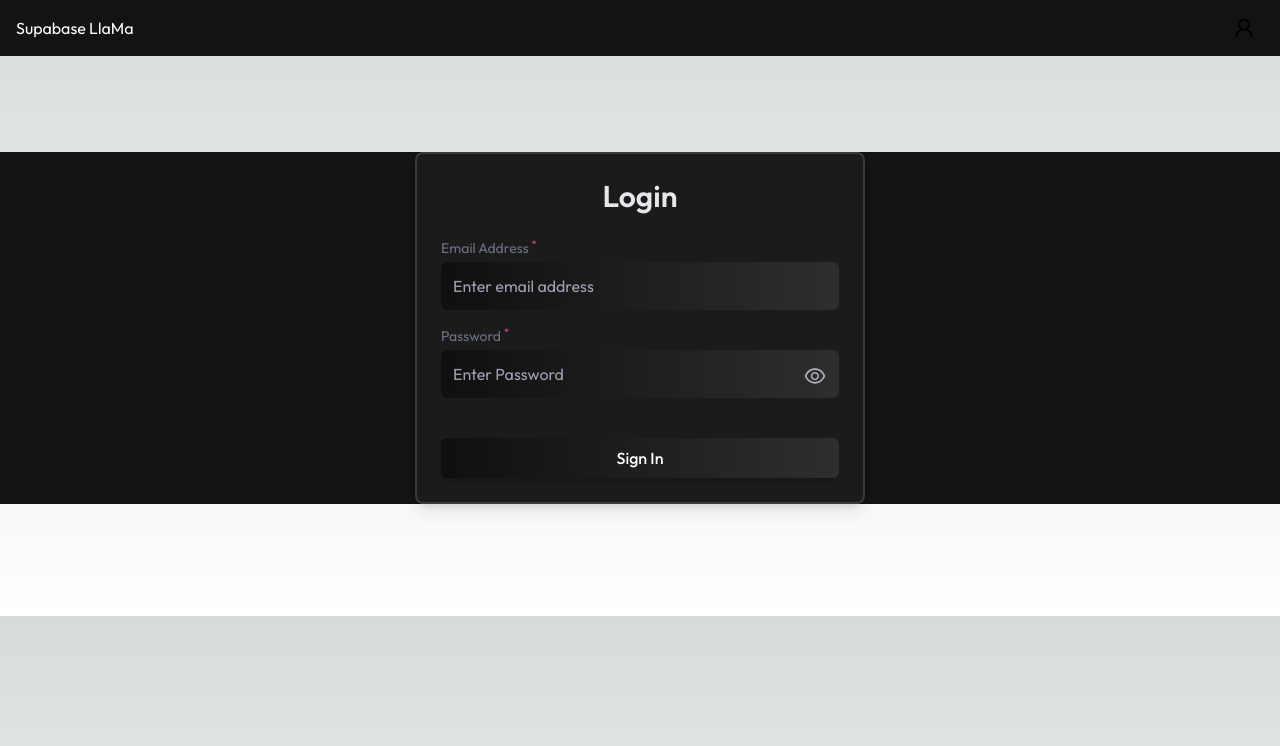
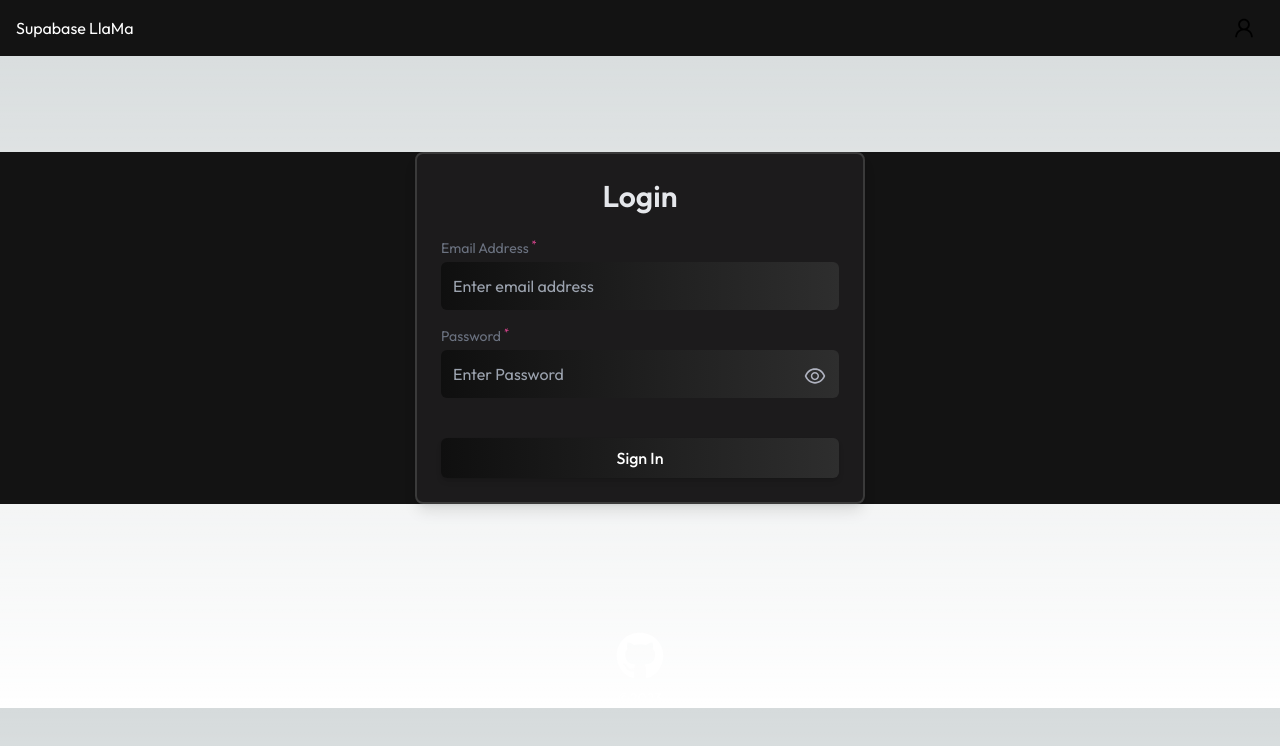
Before and after one commit to kamalika0363/Supabase_LlaMa, a Next.js app: page /login in a window 1280 px wide. Shown: the top 746 px of the page. Built offline with nearby package versions, Linux system fonts and the light colour scheme; no server answers; the database is empty.

Commit message:
errors solved

```diff
--- a/app/login/page.tsx
+++ b/app/login/page.tsx
@@ -87,7 +87,7 @@ const LoginForm = () => {
           </form>
         </div>
       </div>
-      {/* <Footer /> */}
+      <Footer />
     </div>
   );
 };
--- a/app/signup/page.tsx
+++ b/app/signup/page.tsx
@@ -3,7 +3,6 @@
 import React, { useState } from "react"; // Import React
 import supabase from "../../config/supabaseClient";
 import { AiOutlineEye, AiOutlineEyeInvisible } from "react-icons/ai";
-import Footer from "../../components/FooterLanding";
 import Navbar from "../../components/Navbar";
 import Footer from "../../components/Footer";
 
```
